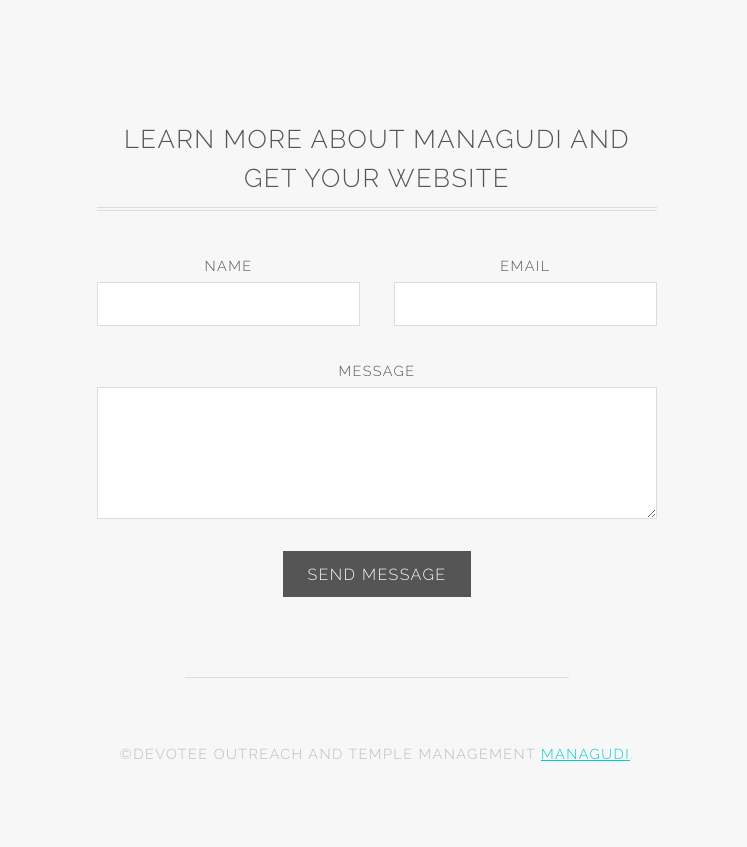
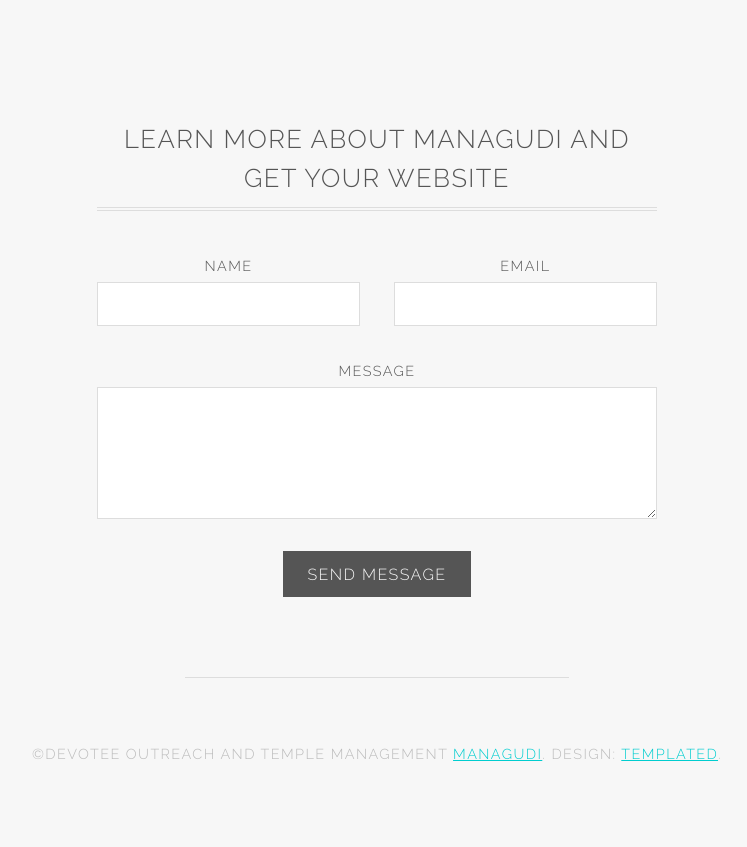
Before and after one commit to prkvs/managudihome, a plain HTML site: page index.html in a window 1280 px wide. Shown: the part 2127-2974 px from the top of the page, without its empty margins (263-1010 px from the left). Drawn offline with Linux system fonts and the light colour scheme.

Commit message:
design credit

```diff
--- a/index.html
+++ b/index.html
@@ -123,6 +123,7 @@
 			<footer id="footer">
 				<div class="copyright">
 					&copy;Devotee Outreach and Temple Management <a href="http://managudi.co.in/">ManaGudi</a>.
+					Design: <a href="http://templated.co/">TEMPLATED</a>.
 				</div>
 			</footer>
 
```
